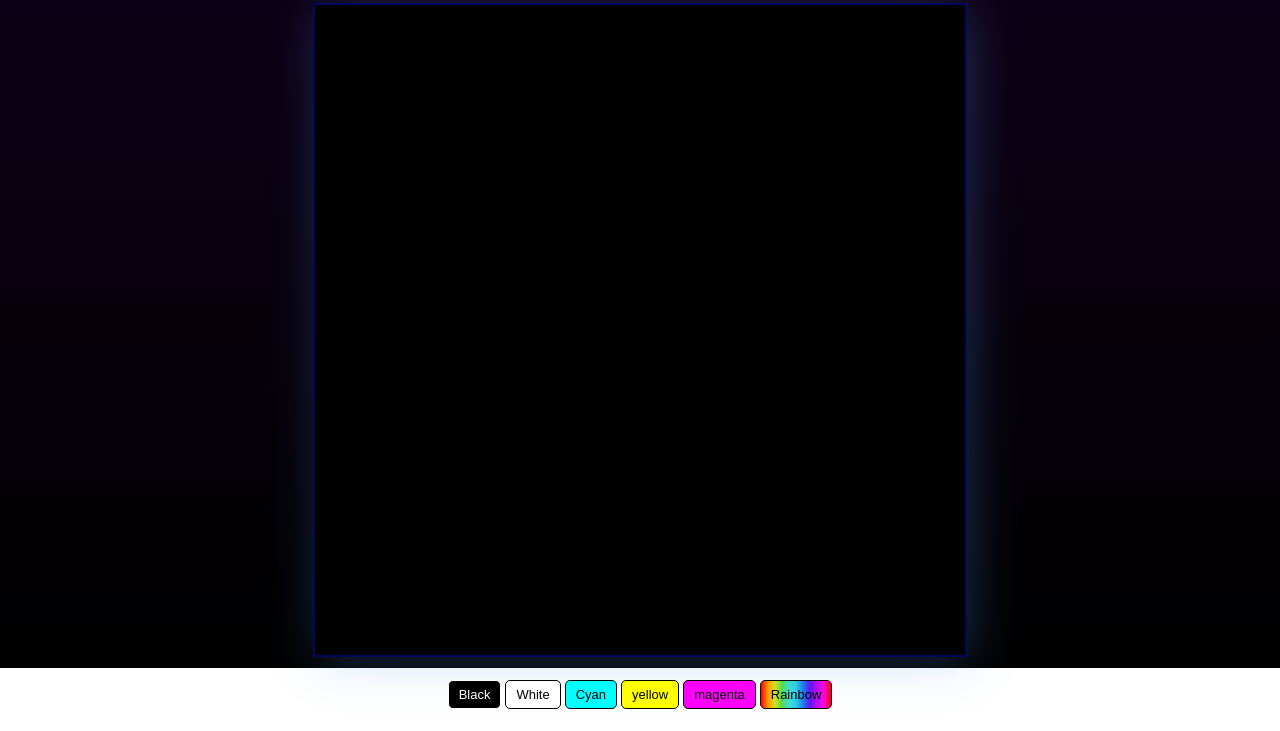
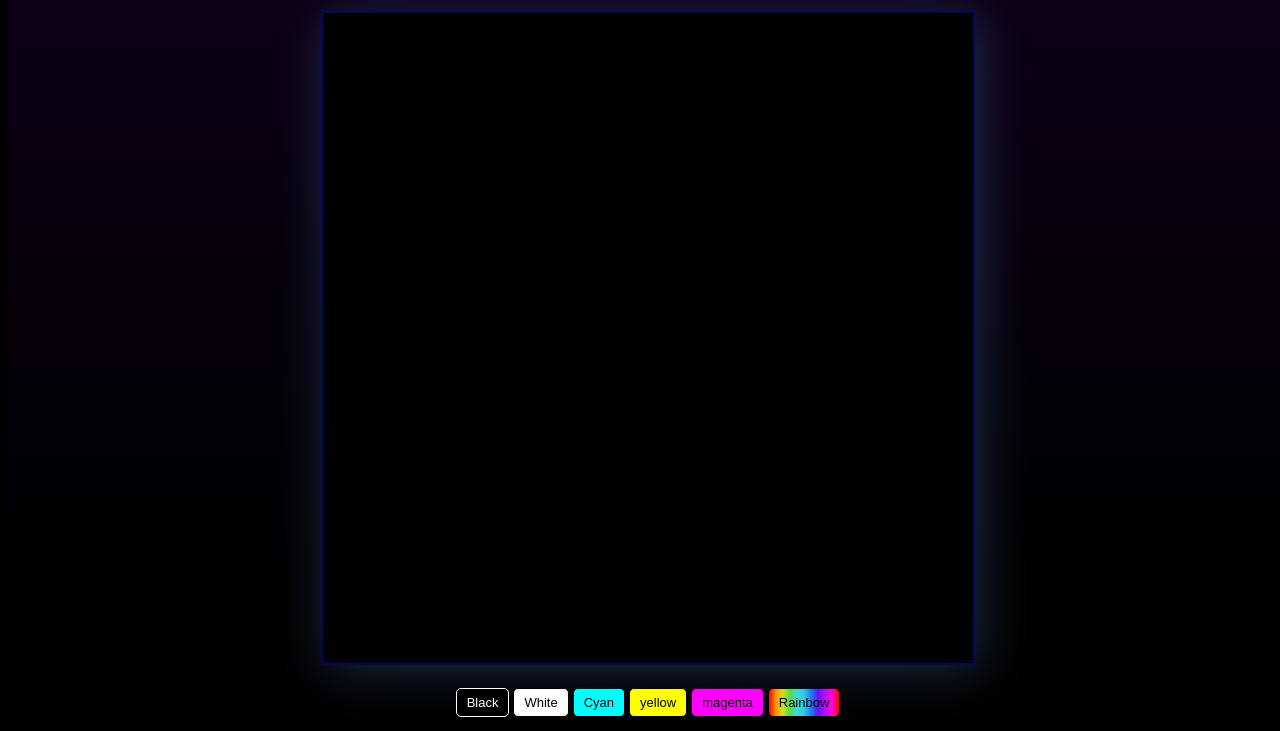
Before and after one commit to DanT52/Etch-a-Sketch, a plain HTML site: page index.html in a window 1280 px wide. Shown: the part 132-863 px from the top of the page. Drawn offline with Linux system fonts and the light colour scheme.

Commit message:
fix bg color

```diff
--- a/styles.css
+++ b/styles.css
@@ -1,16 +1,17 @@
-html, body {
-    margin: 0;
-    padding: 0;
+body {
+  background:black;
   }
 
   .flex-container {
     color: azure;
-    height: 100vh;
+    height: 100%;
     width: 100vw;
     display: flex;
     flex-direction: column;
     align-items: center;
+
     background: linear-gradient(rgba(15, 0, 26, 1), black);
+
     margin: 0;
     padding: 0;
   }
```
